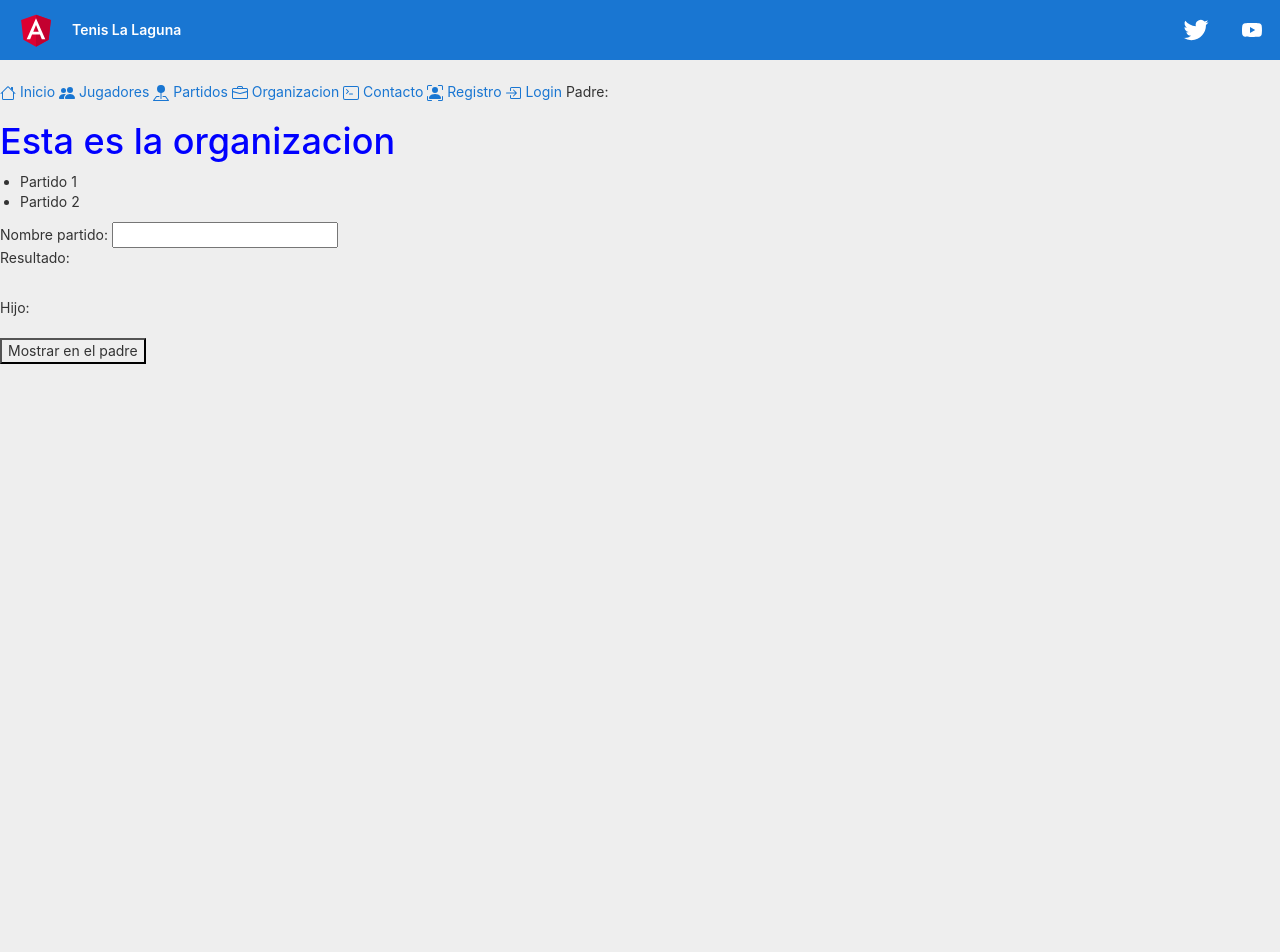
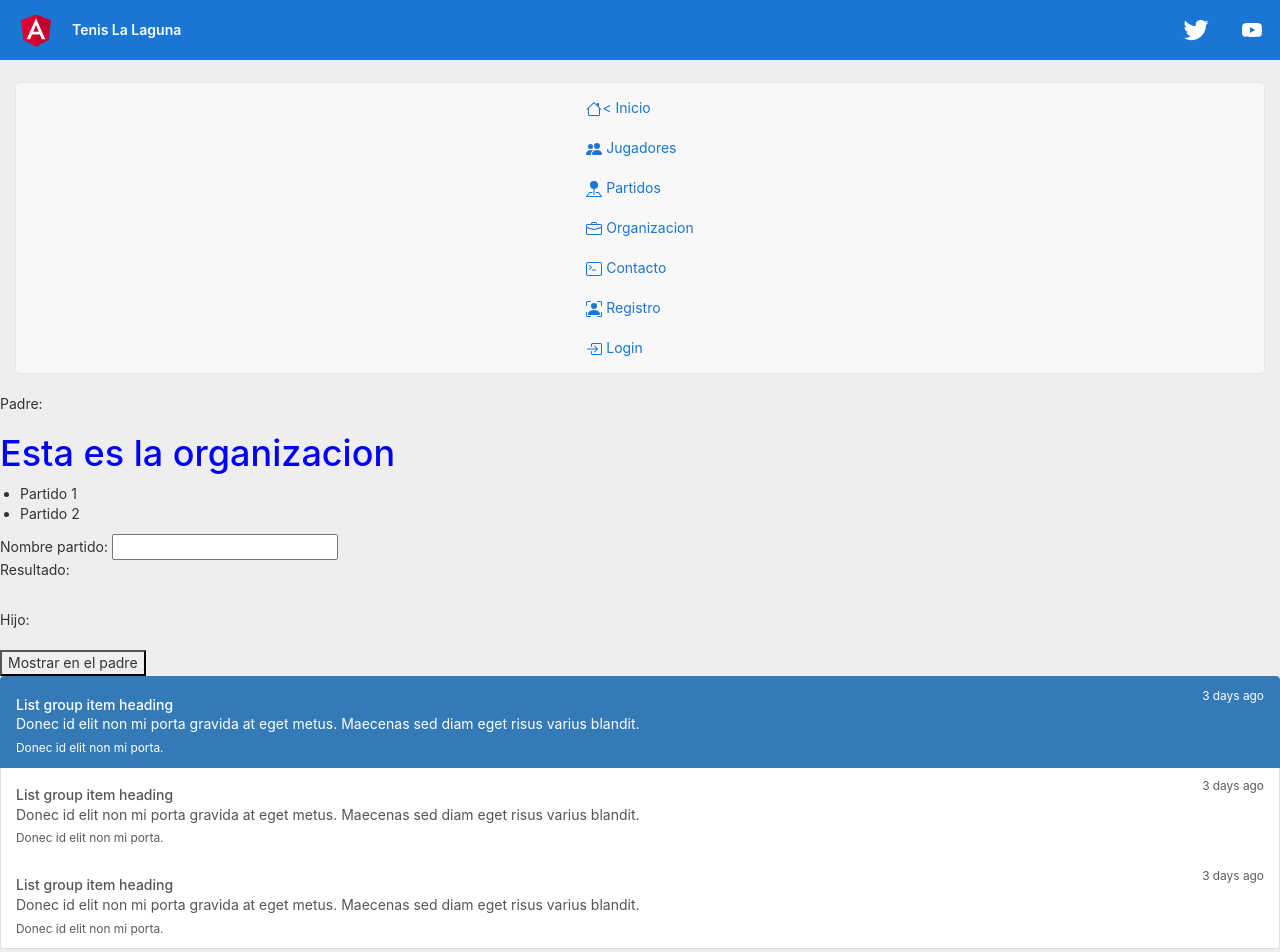
Before and after one commit to Marta163gg/AppTenis, an Angular app: page /organizacion in a window 1280 px wide. Shown: the top 952 px of the page. Before the commit the page ends 800 px from the top, so only its background shows below. Built offline with nearby package versions, Linux system fonts and the light colour scheme.

Commit message:
bootstrap menu

```diff
--- a/src/app/app.component.html
+++ b/src/app/app.component.html
@@ -327,12 +327,15 @@
 
 
 <div class="content" role="main">
-
-<a [routerLink] = "['/inicio']">
+  <div class="navigation col-lg-12">
+    <nav class="navbar navbar-default">
+      <div class="container-fluid">
+        <ul class = "nav navbar-vav">
+          <li><a [routerLink] = "['/inicio']">
           <svg xmlns="http://www.w3.org/2000/svg" width="16" height="16" fill="currentColor" class="bi bi-house" viewBox="0 0 16 16">
             <path fill-rule="evenodd" d="M2 13.5V7h1v6.5a.5.5 0 0 0 .5.5h9a.5.5 0 0 0 .5-.5V7h1v6.5a1.5 1.5 0 0 1-1.5 1.5h-9A1.5 1.5 0 0 1 2 13.5zm11-11V6l-2-2V2.5a.5.5 0 0 1 .5-.5h1a.5.5 0 0 1 .5.5z"/>
-  <path fill-rule="evenodd" d="M7.293 1.5a1 1 0 0 1 1.414 0l6.647 6.646a.5.5 0 0 1-.708.708L8 2.207 1.354 8.854a.5.5 0 1 1-.708-.708L7.293 1.5z"/>
-</svg>
+            <path fill-rule="evenodd" d="M7.293 1.5a1 1 0 0 1 1.414 0l6.647 6.646a.5.5 0 0 1-.708.708L8 2.207 1.354 8.854a.5.5 0 1 1-.708-.708L7.293 1.5z"/> <
+          </svg><
               Inicio
           </a>
           <a [routerLink] = "['/jugadores']">
@@ -378,7 +381,12 @@
             <path fill-rule="evenodd" d="M11.854 8.354a.5.5 0 0 0 0-.708l-3-3a.5.5 0 1 0-.708.708L10.293 7.5H1.5a.5.5 0 0 0 0 1h8.793l-2.147 2.146a.5.5 0 0 0 .708.708l3-3z"/>
           </svg>
           Login
-</a>
+          </a> </li>
+        </ul>
+      </div>
+    </nav>
+  </div>
+
 
 
 <router-outlet></router-outlet> <!-- coge la ruta de la url y coge el componente -->
--- a/src/app/components/partidos/partidos.component.html
+++ b/src/app/components/partidos/partidos.component.html
@@ -1,3 +1,30 @@
 <h2>{{nombre}}</h2>
 
 <button (click)="emitirEvento()">Mostrar en el padre</button>
+
+<div class="list-group">
+  <a href="#" class="list-group-item list-group-item-action flex-column align-items-start active">
+    <div class="d-flex w-100 justify-content-between">
+      <h5 class="mb-1">List group item heading</h5>
+      <small>3 days ago</small>
+    </div>
+    <p class="mb-1">Donec id elit non mi porta gravida at eget metus. Maecenas sed diam eget risus varius blandit.</p>
+    <small>Donec id elit non mi porta.</small>
+  </a>
+  <a href="#" class="list-group-item list-group-item-action flex-column align-items-start">
+    <div class="d-flex w-100 justify-content-between">
+      <h5 class="mb-1">List group item heading</h5>
+      <small class="text-muted">3 days ago</small>
+    </div>
+    <p class="mb-1">Donec id elit non mi porta gravida at eget metus. Maecenas sed diam eget risus varius blandit.</p>
+    <small class="text-muted">Donec id elit non mi porta.</small>
+  </a>
+  <a href="#" class="list-group-item list-group-item-action flex-column align-items-start">
+    <div class="d-flex w-100 justify-content-between">
+      <h5 class="mb-1">List group item heading</h5>
+      <small class="text-muted">3 days ago</small>
+    </div>
+    <p class="mb-1">Donec id elit non mi porta gravida at eget metus. Maecenas sed diam eget risus varius blandit.</p>
+    <small class="text-muted">Donec id elit non mi porta.</small>
+  </a>
+</div>
```
Lines whose indentation alone changed are shown as unchanged.
